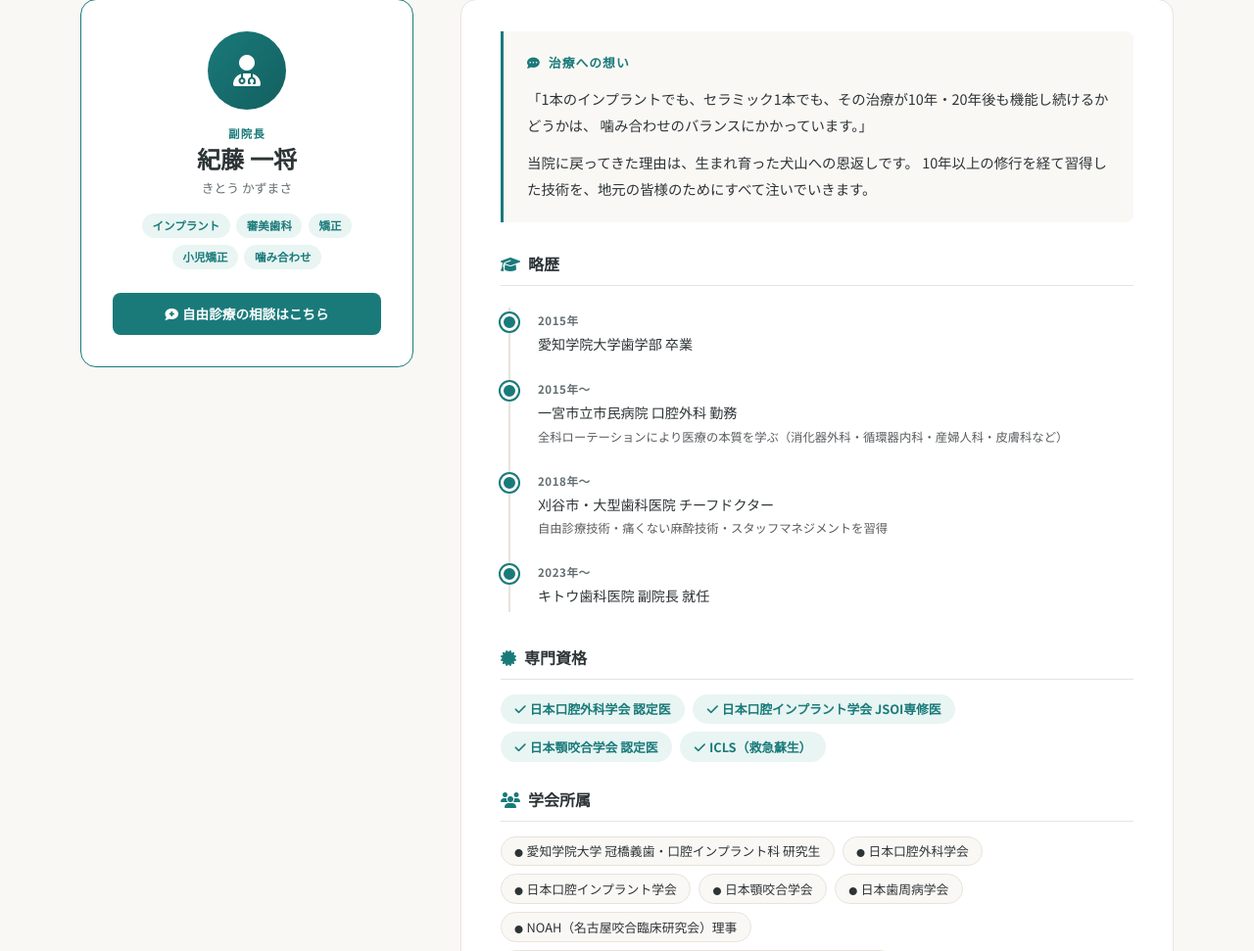
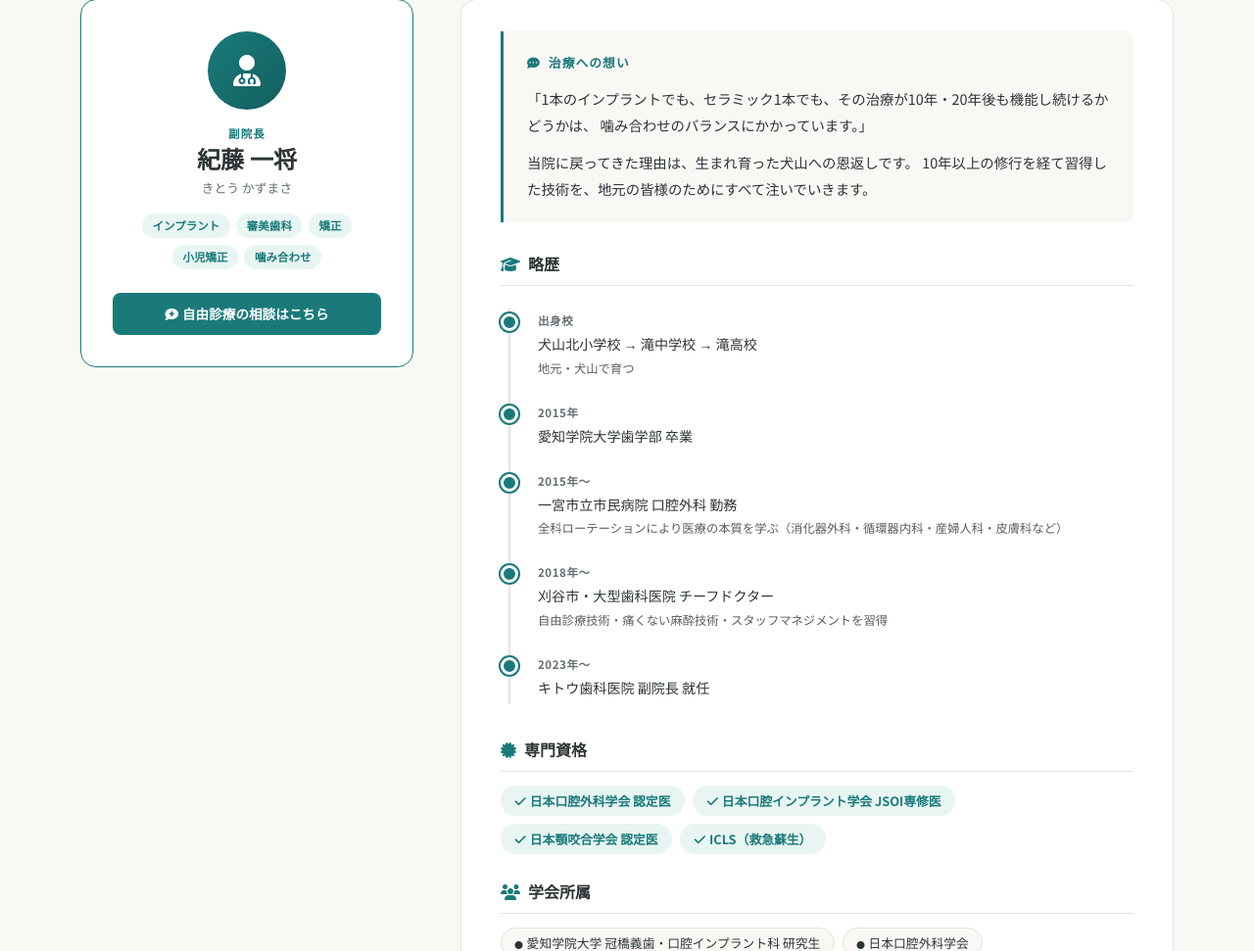
Before and after one commit to kitwo0623-maker/dental-clinic, a Flask app: page /doctor in a window 1280 px wide. Shown: the part 1566-2537 px from the top of the page at 98% size. Run offline with Flask 3, Linux system fonts and the light colour scheme.

Commit message:
副院長略歴に出身校（犬山北小・滝中・滝高）を追加 (#9)
地元・犬山で育ったことを患者さんに伝え、親近感を持ってもらうため

https://claude.ai/code/session_01Dja32kePQ2b1bcfi32o9Ce

Co-authored-by: Claude <noreply@anthropic.com>

```diff
--- a/templates/doctor.html
+++ b/templates/doctor.html
@@ -181,6 +181,14 @@
             <div class="dr-timeline-item">
               <div class="dr-timeline-dot dr-timeline-dot-vice"></div>
               <div class="dr-timeline-content">
+                <div class="dr-timeline-label">出身校</div>
+                犬山北小学校 → 滝中学校 → 滝高校<br>
+                <small class="text-muted">地元・犬山で育つ</small>
+              </div>
+            </div>
+            <div class="dr-timeline-item">
+              <div class="dr-timeline-dot dr-timeline-dot-vice"></div>
+              <div class="dr-timeline-content">
                 <div class="dr-timeline-label">2015年</div>
                 愛知学院大学歯学部 卒業
               </div>
```
